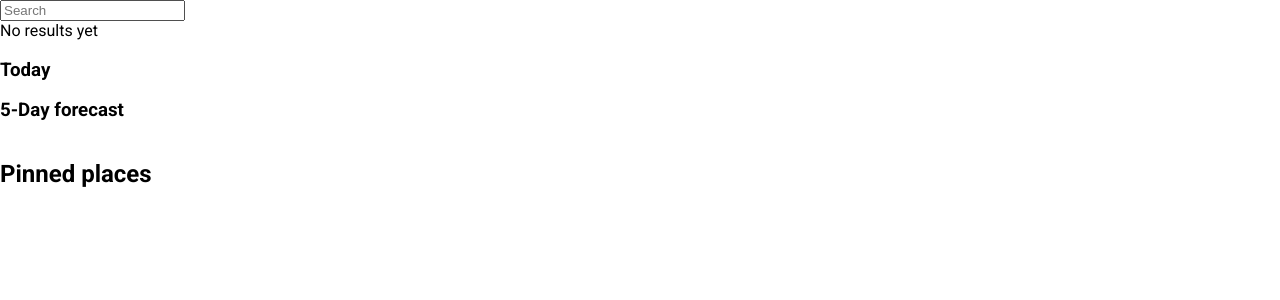
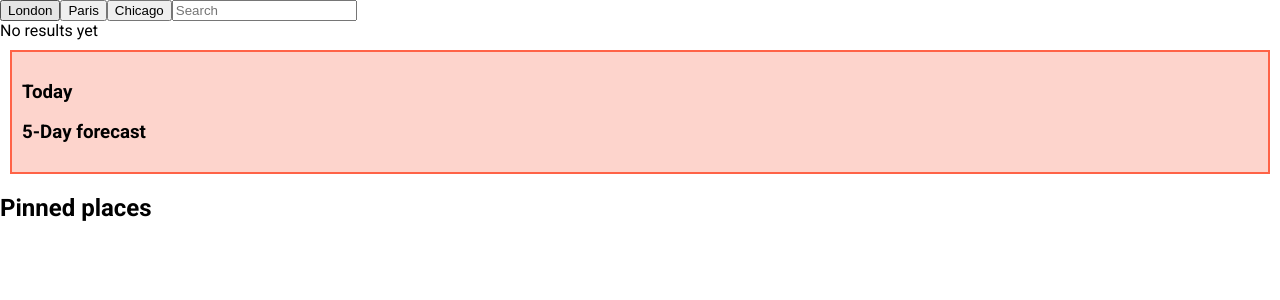
Before and after one commit to bokigolic/weather-app, a React (Create React App) app: page / in a window 1280 px wide. Shown: the top 300 px of the page. Built offline with nearby package versions, Linux system fonts and the light colour scheme.

Commit message:
added buttons, adn frame around

```diff
--- a/public/static/css/style.css
+++ b/public/static/css/style.css
@@ -30,3 +30,16 @@ body {
   border: 1px solid blue;
   padding: 10px;
 }
+
+.search-result {
+  border: 2px solid tomato;
+  background-color: rgba(248, 112, 88, 0.3);
+  padding: 10px;
+  margin: 10px;
+}
+
+.pinned-place {
+  border: 2px solid gray;
+  padding: 10px;
+  margin: 10px;
+}
--- a/src/components/App.js
+++ b/src/components/App.js
@@ -50,7 +50,8 @@ const App = () => {
     if (pinned.includes(id)) { // .includes proverava da li ta vrednost vec ima u nizu
       // vec je pinovan. necemo duplikat
     } else {
-      setPinned([...pinned, id]); // zadrzavamo sve prethodno pinovane u nizu i dodajemo novi id na kraj niza
+      // setPinned([...pinned, id]); // zadrzavamo sve prethodno pinovane u nizu i dodajemo novi id na kraj niza
+      setPinned([id, ...pinned]); // zadrzavamo sve prethodno pinovane u nizu i dodajemo novi id na kraj niza
     }
   };
 
@@ -92,6 +93,11 @@ const App = () => {
 
   return (
     <div>
+
+      <button type="button" onClick={(e) => { _pinCity(2643743) }}>London</button>
+      <button type="button" onClick={(e) => { _pinCity(2988507) }}>Paris</button>
+      <button type="button" onClick={(e) => { _pinCity(4887398) }}>Chicago</button>
+
       <input
         type="text"
         placeholder="Search"
@@ -102,12 +108,14 @@ const App = () => {
 
       {jsxZeroResult}
 
-      <h3>Today</h3>
-      {jsxToday}
+      <div className="search-result">
+        <h3>Today</h3>
+        {jsxToday}
 
-      <h3>5-Day forecast</h3>
-      <div className="list">
-        {jsxKartice}
+        <h3>5-Day forecast</h3>
+        <div className="list">
+          {jsxKartice}
+        </div>
       </div>
 
       <h2>Pinned places</h2>
--- a/src/components/PinnedPlace.js
+++ b/src/components/PinnedPlace.js
@@ -52,7 +52,7 @@ const PinnedPlace = (props) => {
 
 
   return (
-    <div>PINNED PLACE ID: {id}
+    <div className="pinned-place">PINNED PLACE ID: {id}
 
       <h3>Today</h3>
       {jsxToday}
```
